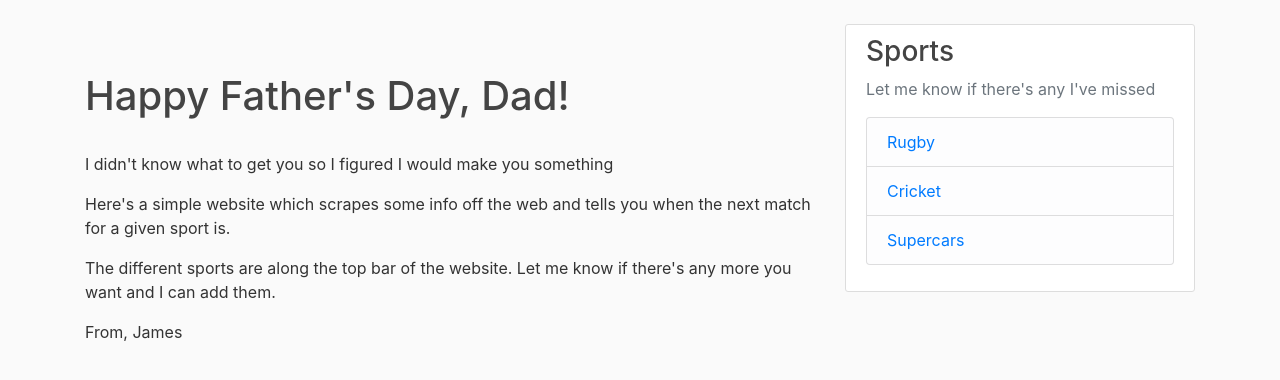
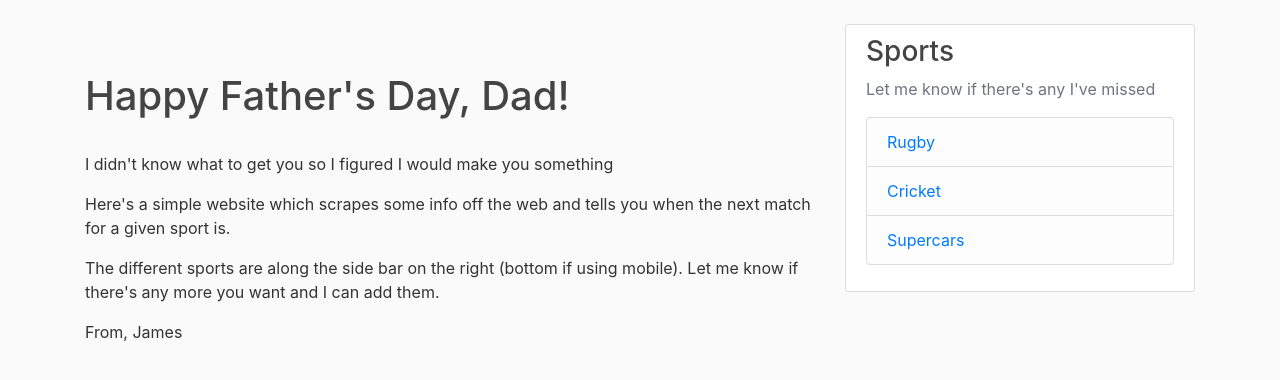
Before and after one commit to jamesdmeldrum/fathersday, a Django app: page / in a window 1280 px wide. Shown: the part 56-436 px from the top of the page. Run offline with Django 3.2, Linux system fonts and the light colour scheme; parts of the project's set-up code (start-up, migrations or seed data) failed here and were passed over; some libraries are stand-ins or nearby versions.

Commit message:
quick fix

```diff
--- a/django_project/django_project/urls.py
+++ b/django_project/django_project/urls.py
@@ -5,5 +5,5 @@ from django.urls import path, include
 
 urlpatterns = [
     path('admin/', admin.site.urls),
-    path('', include('sports.urls'))
+    path('', include('sports.urls')),
 ]
--- a/django_project/sports/templates/sports/homepage.html
+++ b/django_project/sports/templates/sports/homepage.html
@@ -11,7 +11,7 @@
       Here's a simple website which scrapes some info off the web and tells you when the next match for a given sport is.
     </p>
     <p>
-      The different sports are along the top bar of the website. Let me know if there's any more you want and I can add them.
+      The different sports are along the side bar on the right (bottom if using mobile). Let me know if there's any more you want and I can add them.
     </p>
     <p>
       From, James
```
Also changed, not shown: django_project/db.sqlite3, django_project/sports/cricket_getter.py (line endings or trailing spaces).
